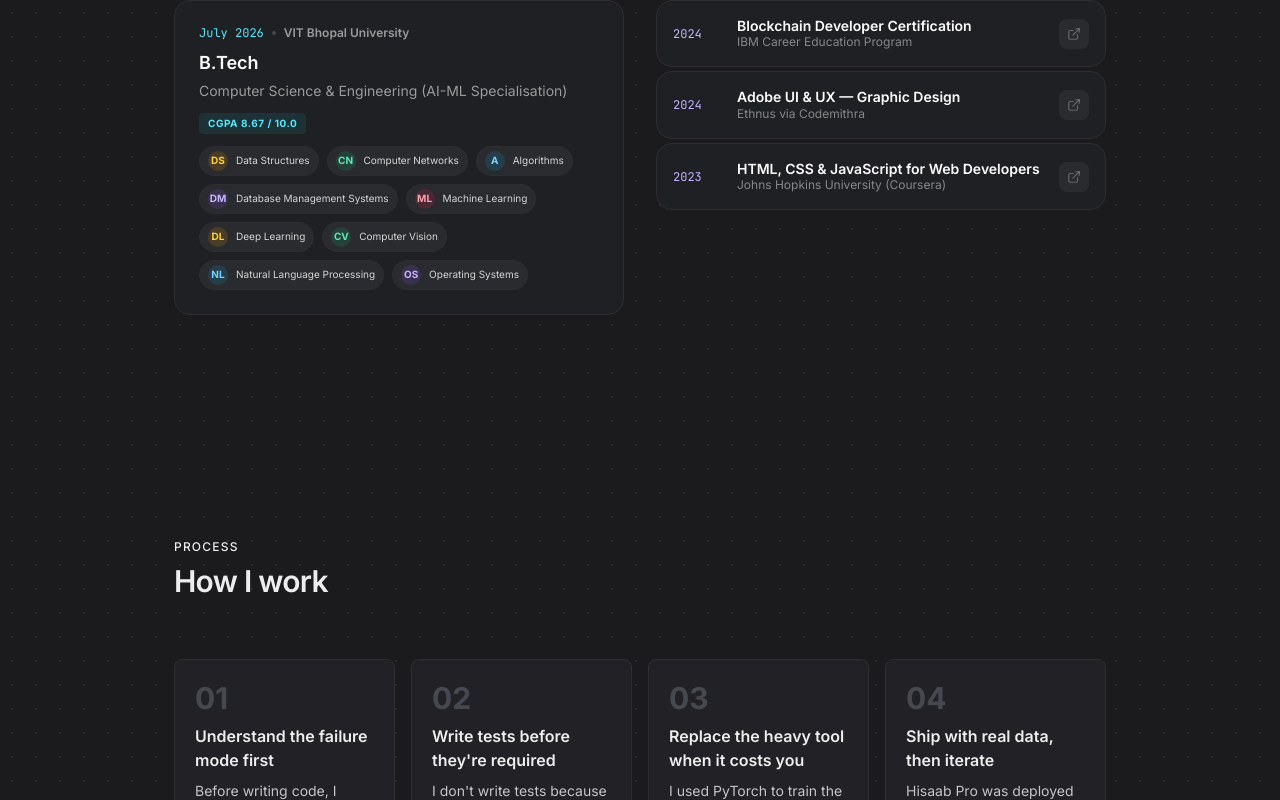
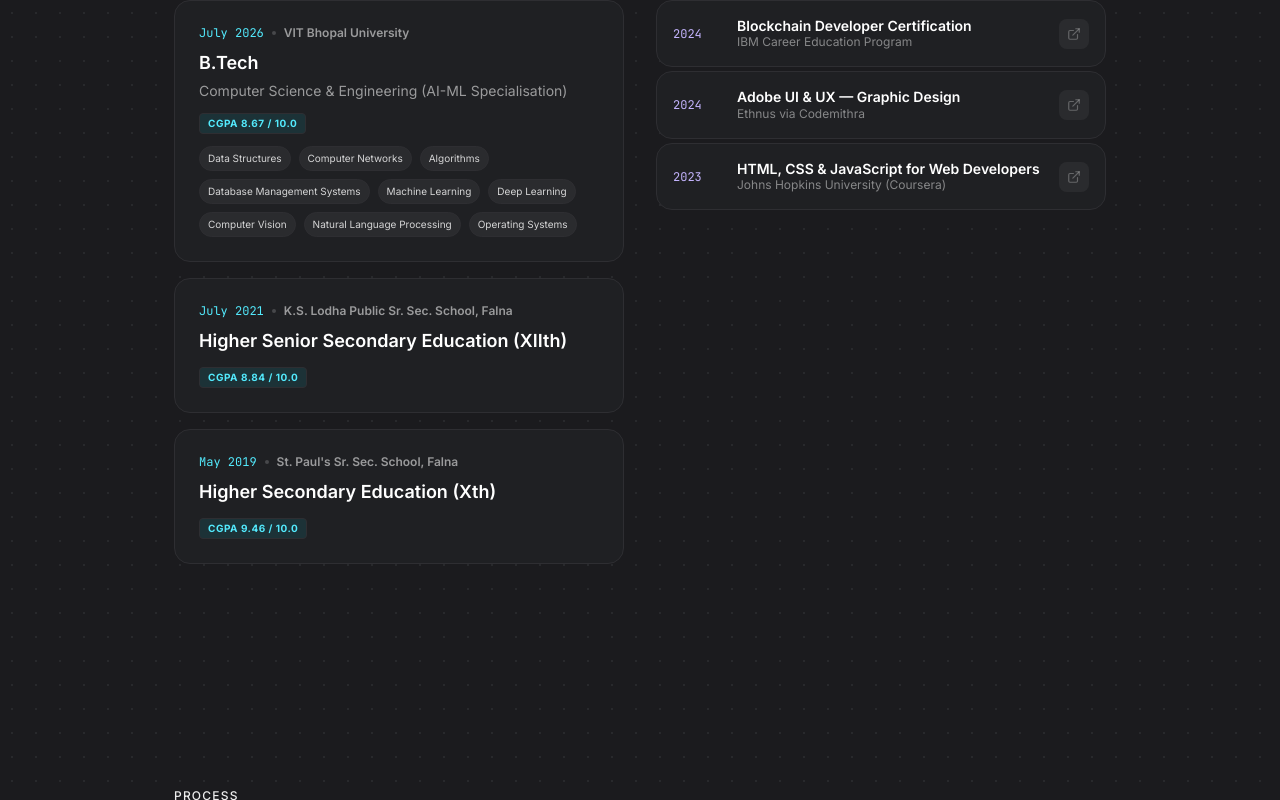
Before and after one commit to SolarisXD/rahulgehlot.me, a Next.js app: page / in a window 1280 px wide. Shown: the part 2879-3679 px from the top of the page. Built offline with nearby package versions, Linux system fonts and the light colour scheme.

Commit message:
feat: add Education section component and data configuration

```diff
--- a/components/sections/Education.tsx
+++ b/components/sections/Education.tsx
@@ -83,11 +83,6 @@ export default function Education() {
                           key={highlight}
                           className="inline-flex items-center gap-2 rounded-full border border-slate-200 bg-slate-50 px-2 py-1 text-[10px] text-slate-700 dark:border-white/10 dark:bg-white/5 dark:text-white/80"
                         >
-                          <span
-                            className={`flex h-5 min-w-[20px] items-center justify-center rounded-full text-[10px] font-bold ${badgeClass} ${darkBadgeClass}`}
-                          >
-                            {initials}
-                          </span>
                           <span>{highlight}</span>
                         </span>
                       );
--- a/content/education.ts
+++ b/content/education.ts
@@ -1,7 +1,7 @@
 export type EducationEntry = {
   institution: string;
   degree: string;
-  field: string;
+  field?: string;
   period: string;
   grade?: string;
   summary?: string;
@@ -38,6 +38,18 @@ export const education: EducationEntry[] = [
       'Operating Systems',
     ],
   },
+  {
+    institution: "K.S. Lodha Public Sr. Sec. School, Falna",
+    degree: 'Higher Senior Secondary Education (XIIth)',
+    period: 'July 2021',
+    grade: 'CGPA 8.84 / 10.0',
+  },
+  {
+    institution: "St. Paul's Sr. Sec. School, Falna",
+    degree: 'Higher Secondary Education (Xth)',
+    period: 'May 2019',
+    grade: 'CGPA 9.46 / 10.0',
+  },
 ];
 
 export const certifications: Certification[] = [
```
